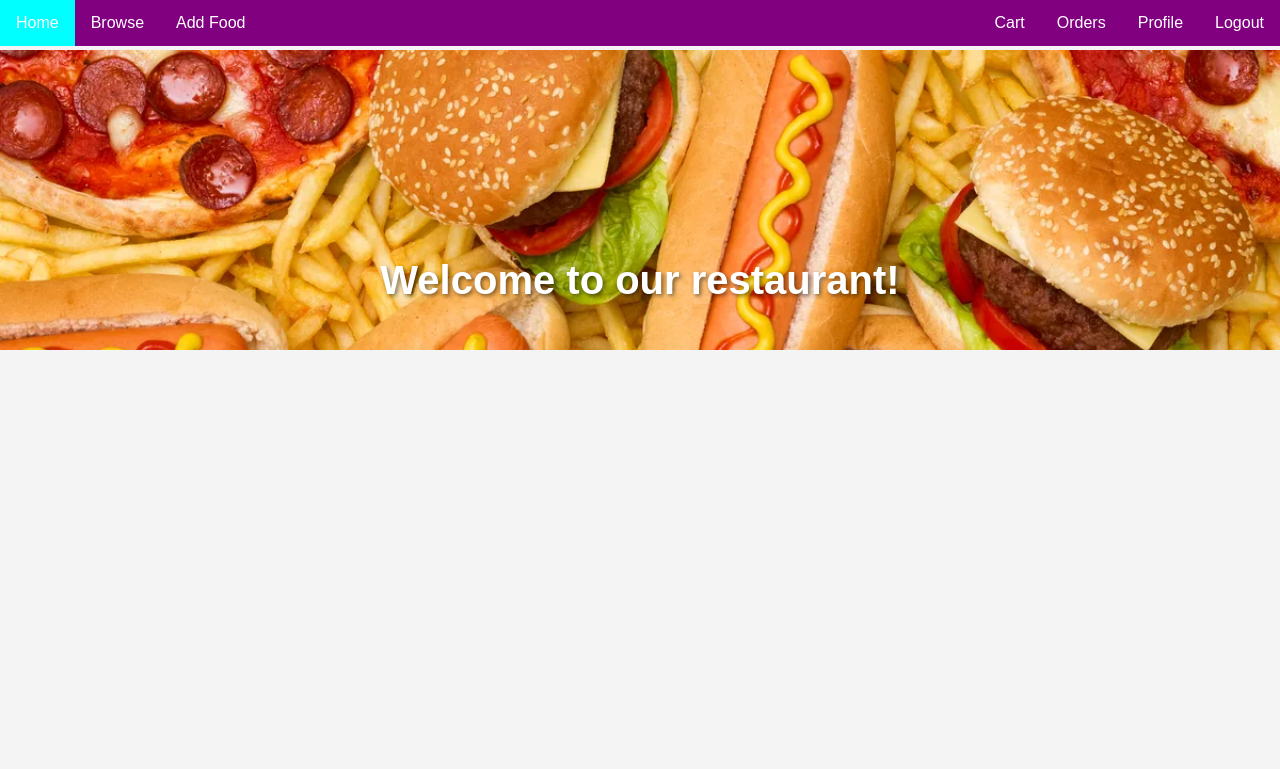
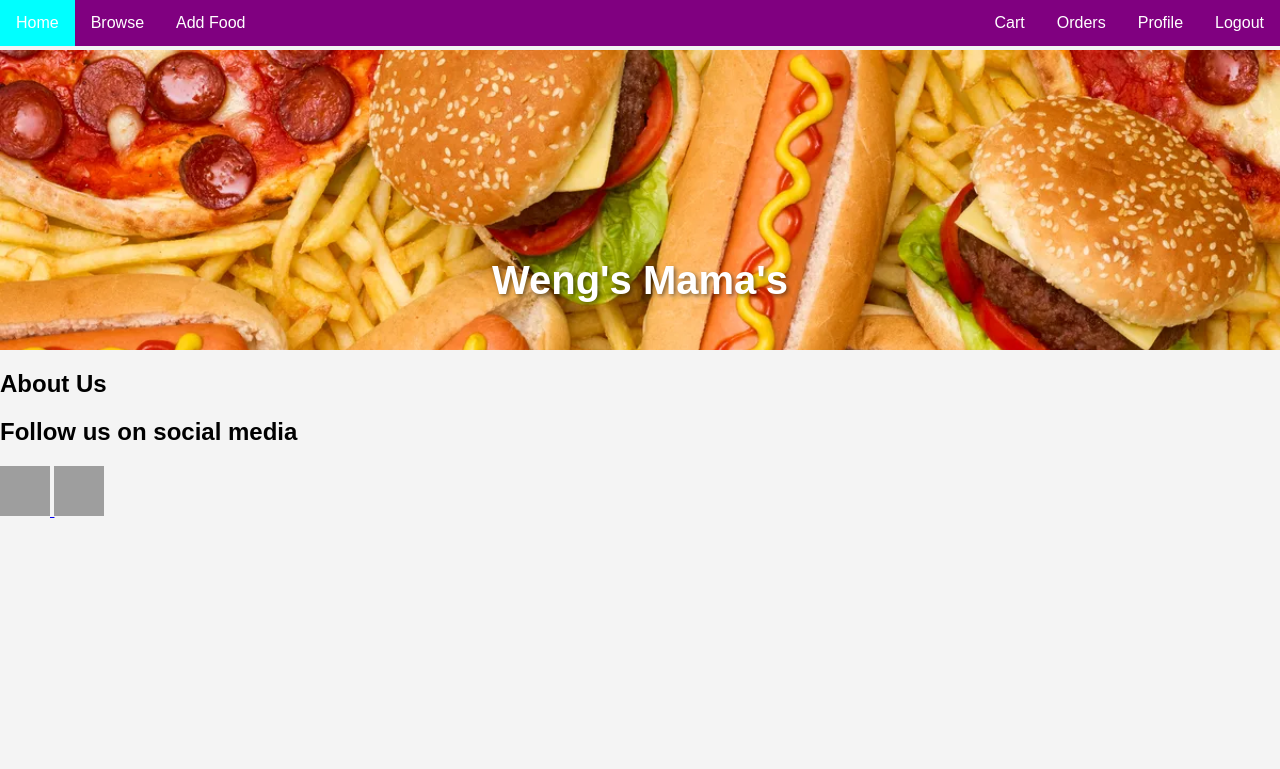
Before and after one commit to hootyhoot/restaurant-site, a PHP site: page /homePage.php in a window 1280 px wide. Shown: the top 769 px of the page. Run offline with PHP 8.4, Linux system fonts and the light colour scheme; a user stored in the database is signed in; grey boxes are pictures that could not be loaded.

Commit message:
sql file reordering and home page partial complete

```diff
--- a/homePage.php
+++ b/homePage.php
@@ -16,9 +16,23 @@
 
     <div class="mainImageContainer">
             <img src="default images/homePage.jpg" alt="Home Page Food">
-            <h1>Welcome to our restaurant!</h1>
+            <h1>Weng's Mama's</h1>
     </div>
 
+    <section id="about-us">
+        <h2>About Us</h2>
+        <p></p>
+    </section>
+
+    <footer>
+        <h2>Follow us on social media</h2>
+        <a href="https://www.instagram.com" target="_blank">
+            <img src="instagram-icon.png" alt="Instagram Icon" width="50" height="50">
+        </a>
+        <a href="https://www.facebook.com" target="_blank">
+            <img src="facebook-icon.png" alt="Facebook Icon" width="50" height="50">
+        </a>
+    </footer>
 
 
 
```
Also changed, not shown: restaurantDB.sql (+24 -28 lines).
